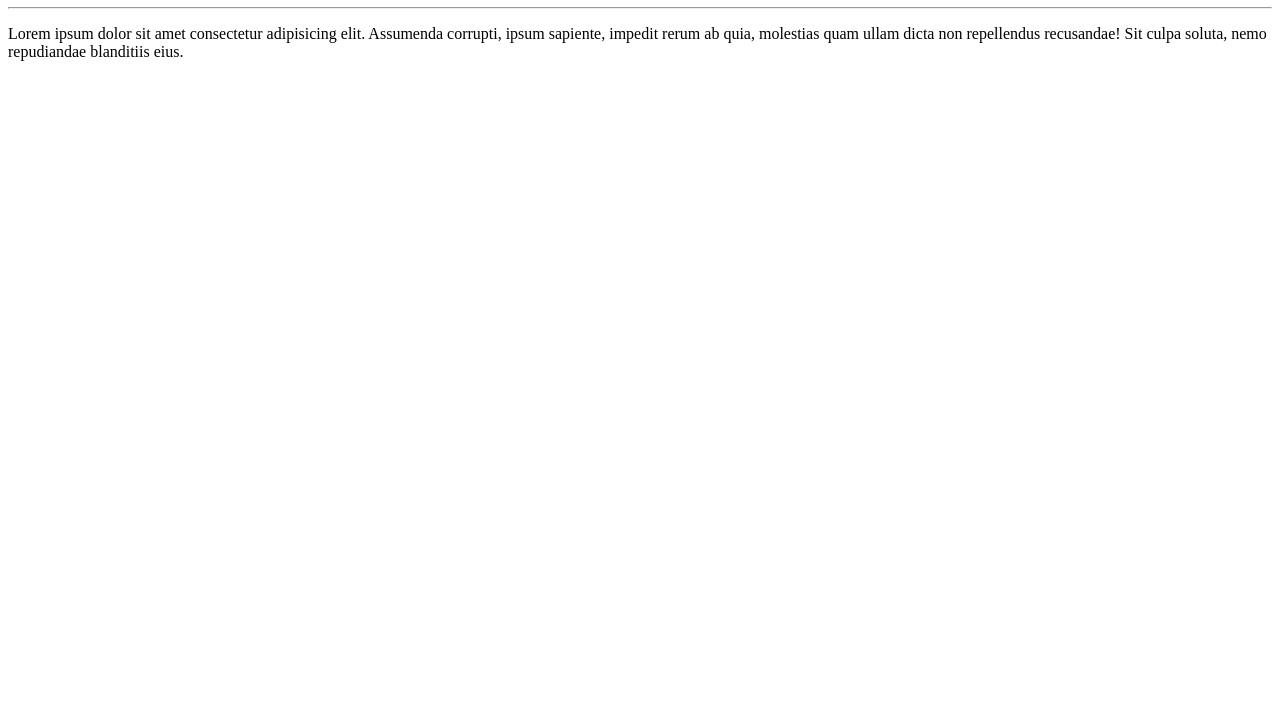
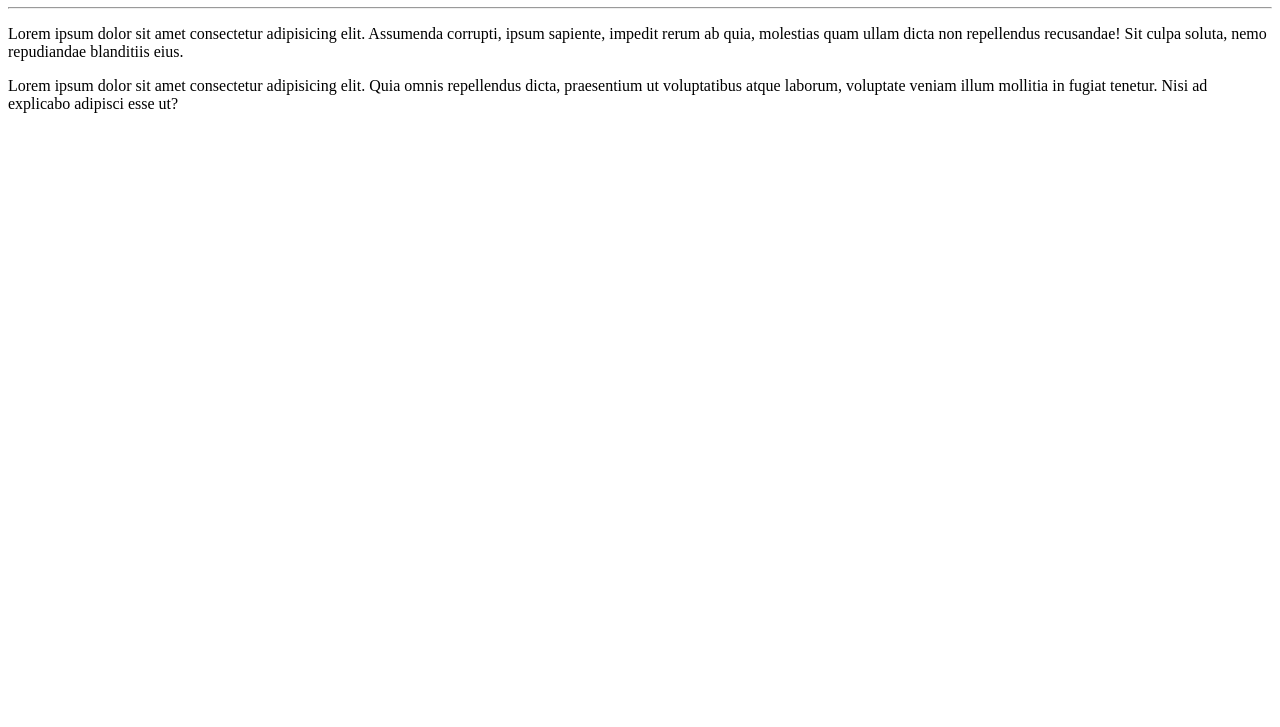
Before and after one commit to brunaferreir/Ola-Mundo, a plain HTML site: page site-exemplo/index.html in a window 1280 px wide. Shown: the part 73-800 px from the top of the page. Drawn offline with Linux system fonts and the light colour scheme.

Commit message:
adicionei um paragrafo

```diff
--- a/site-exemplo/index.html
+++ b/site-exemplo/index.html
@@ -10,6 +10,7 @@
     <h1>Olá, Mundo!</h1>
     <hr>
     <p>Lorem ipsum dolor sit amet consectetur adipisicing elit. Assumenda corrupti, ipsum sapiente, impedit rerum ab quia, molestias quam ullam dicta non repellendus recusandae! Sit culpa soluta, nemo repudiandae blanditiis eius.</p>
+    <p>Lorem ipsum dolor sit amet consectetur adipisicing elit. Quia omnis repellendus dicta, praesentium ut voluptatibus atque laborum, voluptate veniam illum mollitia in fugiat tenetur. Nisi ad explicabo adipisci esse ut?</p>
 
 </body>
 </html>
```
